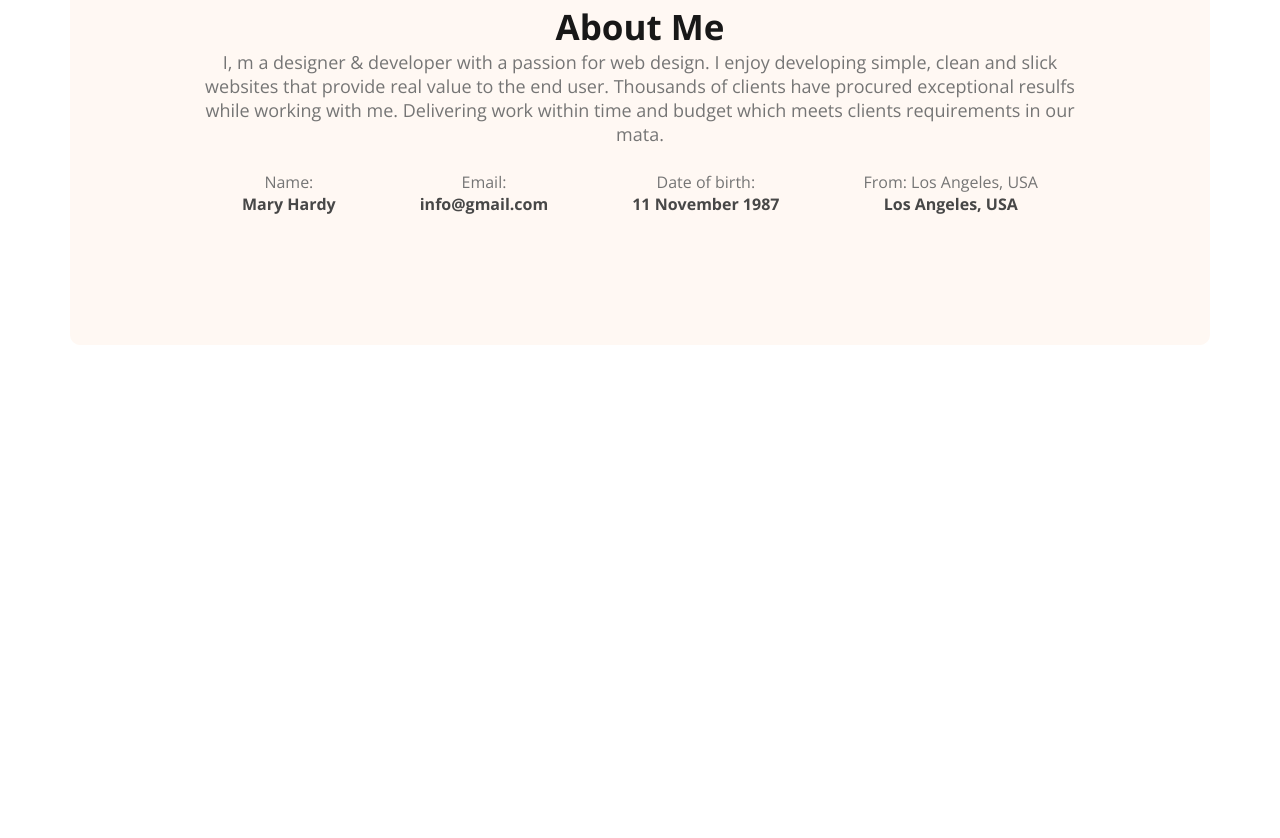
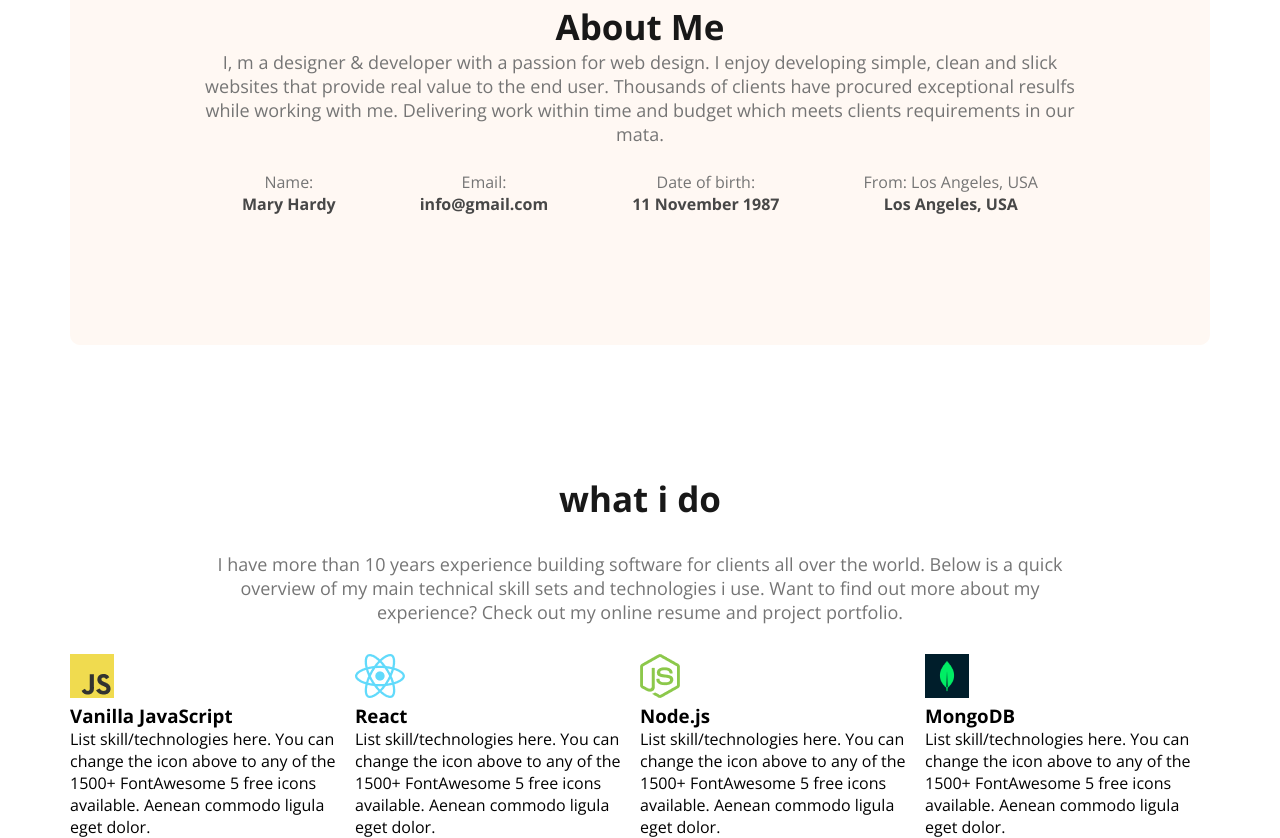
Before and after one commit to esratjahanasha/portfolio_first, a plain HTML site: page index.html in a window 1280 px wide. Shown: the part 927-1765 px from the top of the page. Before the commit the page ends 1402 px from the top, so only its background shows below. Drawn offline with nearby package versions, Linux system fonts and the light colour scheme; a web font is replaced by a local one.

Commit message:
skills added

```diff
--- a/index.html
+++ b/index.html
@@ -61,6 +61,33 @@
           </div>
         </div>
       </section>
+<!-- what i do section start -->
+<section>
+  <h3 class="section-title">what i do</h3>
+  <p  id="what-i" class="section-description">I have more than 10 years experience building software for clients all over the world. Below is a quick overview of my main technical skill sets and technologies i use. Want to find out more about my experience? Check out my online resume and project portfolio.</p>
+  <div class="skills-container">
+    <div class="skill">
+      <img src="images/icons/js.png">
+      <h3 class="skill-title">Vanilla JavaScript</h3>
+      <p class="skill-description">List skill/technologies here. You can change the icon above to any of the 1500+ FontAwesome 5 free icons available. Aenean commodo ligula eget dolor.</p>
+    </div>
+    <div class="skill">
+      <img src="images/icons/react.png">
+      <h3 class="skill-title">React</h3>
+      <p class="skill-description">List skill/technologies here. You can change the icon above to any of the 1500+ FontAwesome 5 free icons available. Aenean commodo ligula eget dolor.</p>
+    </div>
+    <div class="skill">
+      <img src="images/icons/nodejs.png">
+      <h3 class="skill-title">Node.js</h3>
+      <p class="skill-description">List skill/technologies here. You can change the icon above to any of the 1500+ FontAwesome 5 free icons available. Aenean commodo ligula eget dolor.</p>
+    </div>
+    <div class="skill">
+      <img src="images/icons/mongo.png">
+      <h3 class="skill-title">MongoDB</h3>
+      <p class="skill-description">List skill/technologies here. You can change the icon above to any of the 1500+ FontAwesome 5 free icons available. Aenean commodo ligula eget dolor.</p>
+    </div>
+  </div>
+</section>
     </main>
     <footer></footer>
   </body>
--- a/style/portfolio.css
+++ b/style/portfolio.css
@@ -119,3 +119,9 @@ main{
     font-weight: bold;
     color:#474747;
 }
+#what-i{
+    padding: 30px 130px;
+}
+.skills-container{
+    display:flex;
+}
```
